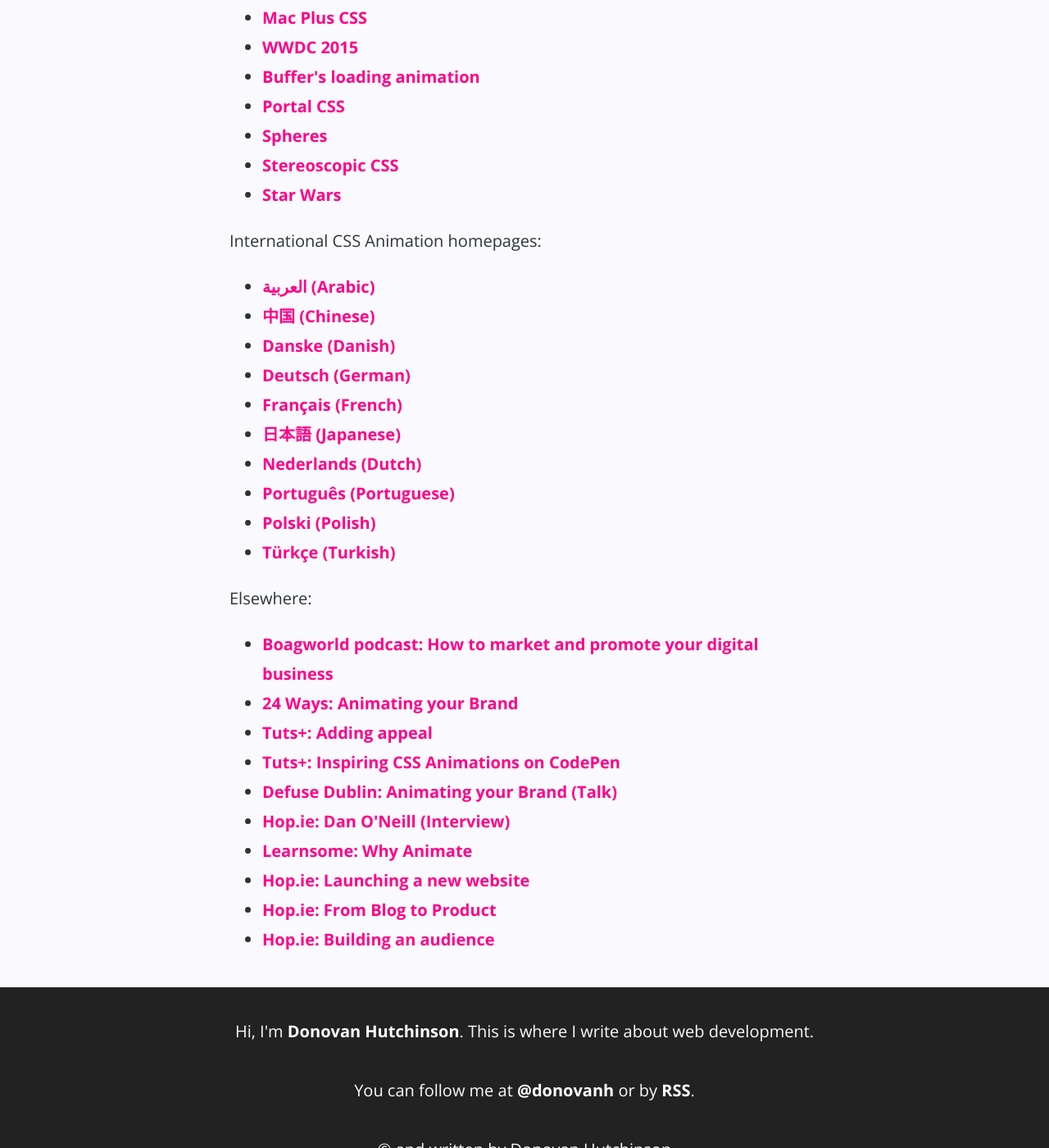
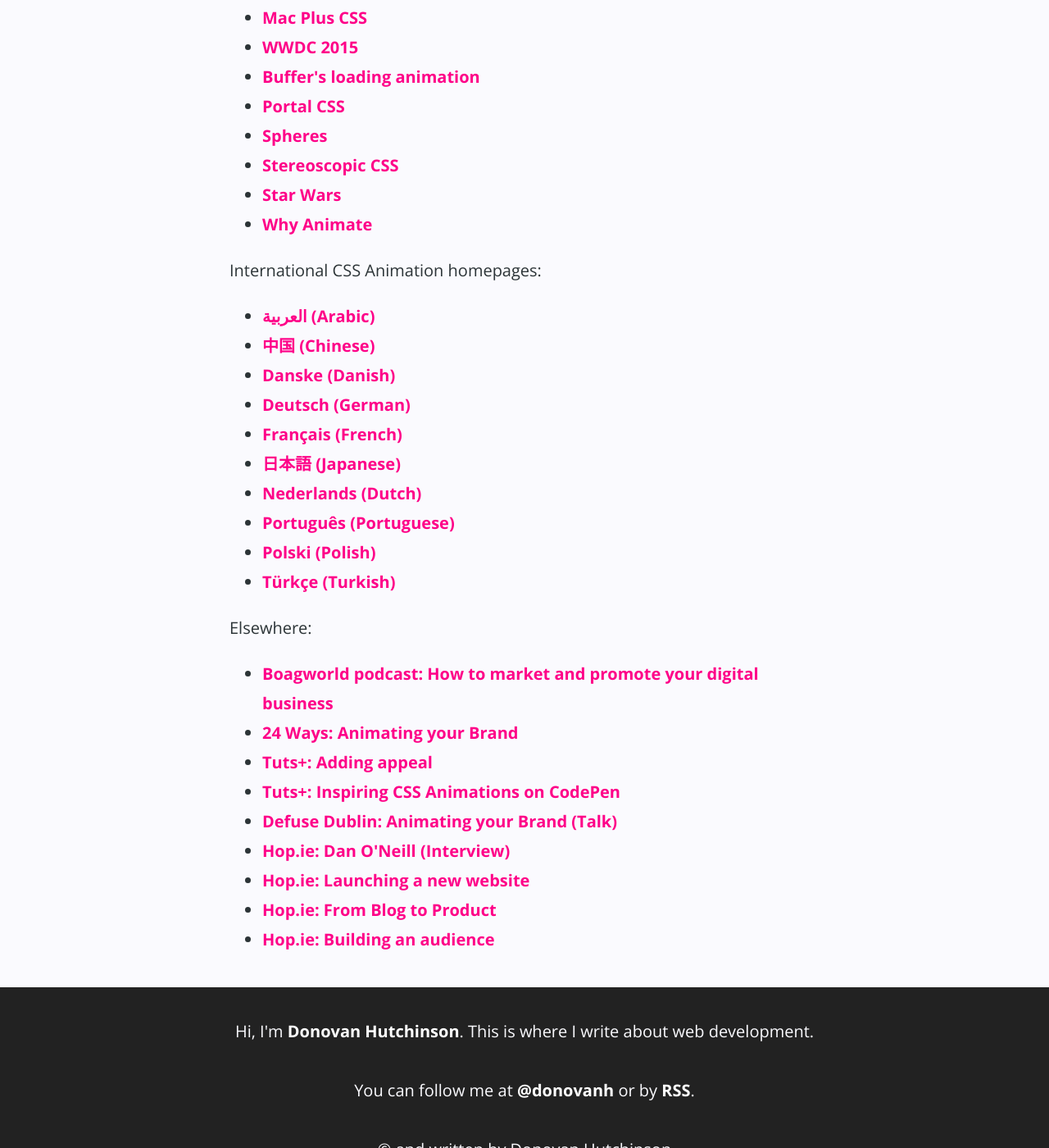
Before and after one commit to donovanh/donovanh.github.com, a Jekyll site: the page built from _posts/2016-01-01-2015.markdown, in a window 1280 px wide and 1400 px high, scrolled down 2514 px. Shown: the whole window at 82% size. Built offline with Jekyll 4.4.1, drawn with Linux system fonts in a browser that asks for light colours; nearby versions of some CDN libraries; part of the change alters nothing that is shown.

Commit message:
Updating link

```diff
--- a/_posts/2016-01-01-2015.markdown
+++ b/_posts/2016-01-01-2015.markdown
@@ -56,6 +56,7 @@ Articles on [CSS Animation](https://cssanimation.rocks):
   <li><a href="https://cssanimation.rocks/spheres/">Spheres</a></li>
   <li><a href="https://cssanimation.rocks/stereoscopic/">Stereoscopic CSS</a></li>
   <li><a href="https://cssanimation.rocks/starwars/">Star Wars</a></li>
+  <li><a href="https://cssanimation.rocks/why-animate/">Why Animate</a></li>
 </ul>
 
 International CSS Animation homepages:
@@ -82,7 +83,6 @@ Elsewhere:
   <li><a href="http://webdesign.tutsplus.com/articles/15-inspiring-examples-of-css-animation-on-codepen--cms-23937">Tuts+: Inspiring CSS Animations on CodePen</a></li>
   <li><a href="https://www.youtube.com/watch?v=VYsJrPwI66M">Defuse Dublin: Animating your Brand (Talk)</a></li>
   <li><a href="/blog/dan-oneill/">Hop.ie: Dan O'Neill (Interview)</a></li>
-  <li><a href="http://learnsome.co/blog/why-animate/">Learnsome: Why Animate</a></li>
   <li><a href="/blog/launching-new-website/">Hop.ie: Launching a new website</a></li>
   <li><a href="/blog/css-animation-101/">Hop.ie: From Blog to Product</a></li>
   <li><a href="/blog/audience/">Hop.ie: Building an audience</a></li>
```
